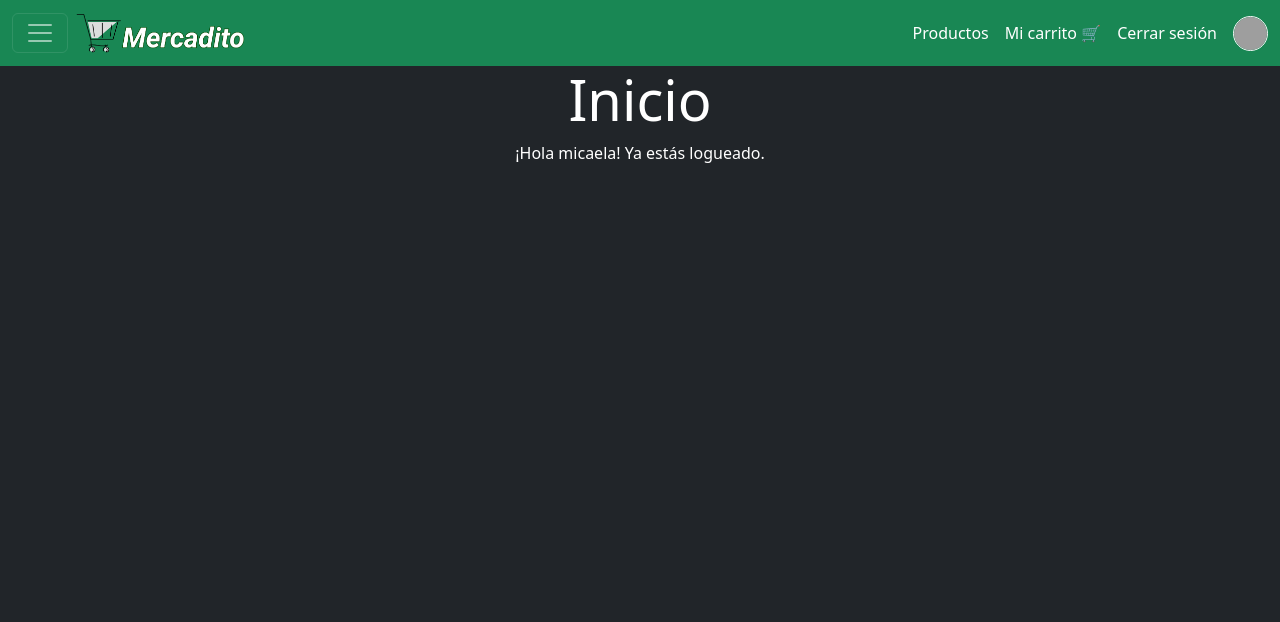
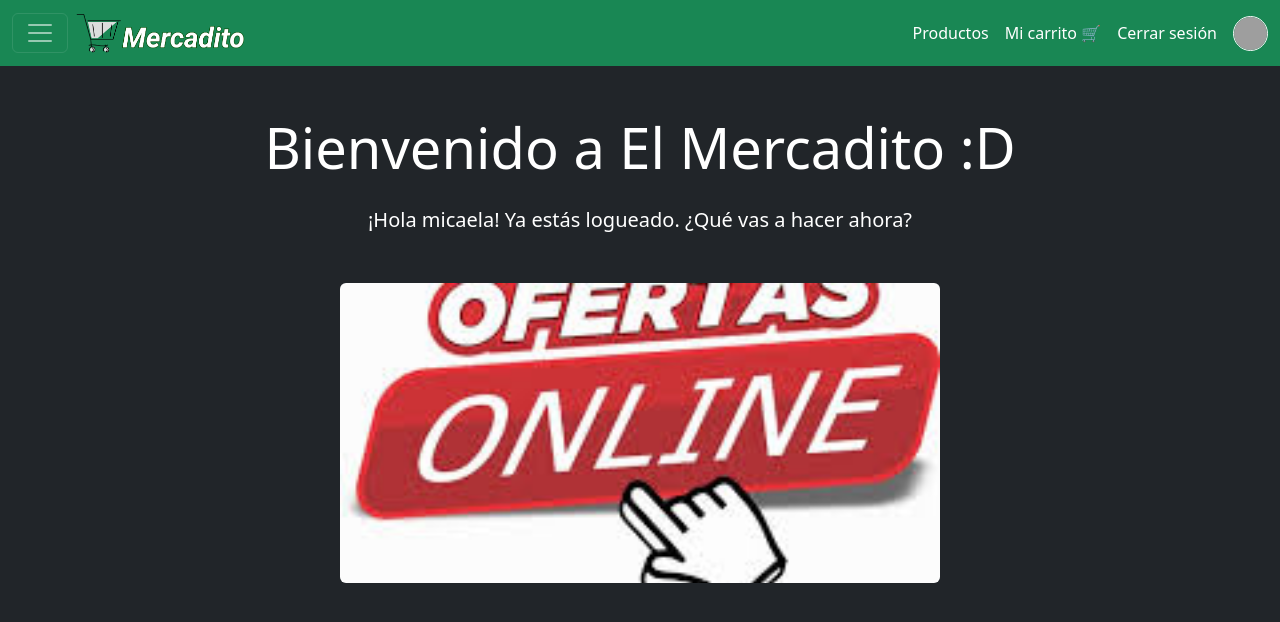
Before and after one commit to BeB55/Progra4-Grupo9, a Django app: page / in a window 1280 px wide. Shown: the top 622 px of the page. Run offline with Django 5.2, Linux system fonts and the light colour scheme; a user stored in the database is signed in; some libraries are stand-ins or nearby versions; grey boxes are pictures that could not be loaded.

Commit message:
agrego un carousel medio raro, para tener algo de inicio

```diff
--- a/templates/home.html
+++ b/templates/home.html
@@ -1,18 +1,43 @@
 {% extends 'base.html' %}
+{% load static %}
 {% load socialaccount %}
 {% block title %}Inicio - El Mercadito{% endblock %}
 
 {% block content %}
-<div class="text-center">
-    <h1 class="display-4">Inicio</h1>
+<div class="text-center mt-5">
+    <h1 class="display-4 mb-4">Bienvenido a El Mercadito :D</h1>
 
     {% if not user.is_authenticated %}
-        <p>Por favor, inicia sesión o regístrate para continuar.</p>
-        <p>
-            <a href="/accounts/google/login/" class="btn btn-success">Entrar con Google</a>
-        </p>
+        <p class="lead">Por favor, inicia sesión o regístrate para continuar.</p>
+        <a href="{% provider_login_url 'google' %}" class="btn btn-success btn-lg mt-3">
+            Entrar con Google
+        </a>
     {% else %}
-        <p>¡Hola {{ user.username }}! Ya estás logueado.</p>
+        <p class="lead">¡Hola {{ user.username }}! Ya estás logueado. ¿Qué vas a hacer ahora?</p>
     {% endif %}
 </div>
+
+<div id="carouselCompact" class="carousel slide mt-5 mx-auto" data-bs-ride="carousel" style="max-width:600px;">
+  <div class="carousel-inner">
+    <div class="carousel-item active">
+      <img src="{% static 'img/carouselA.jpg' %}"
+           class="d-block w-100 rounded"
+           alt="Primera imagen"
+           style="height:300px; object-fit:cover;">
+    </div>
+    <div class="carousel-item">
+      <img src="{% static 'img/carouselB.jpg' %}"
+           class="d-block w-100 rounded"
+           alt="Segunda imagen"
+           style="height:300px; object-fit:cover;">
+    </div>
+    <div class="carousel-item">
+      <img src="{% static 'img/carouselC.jpg' %}"
+           class="d-block w-100 rounded"
+           alt="Tercera imagen"
+           style="height:300px; object-fit:cover;">
+    </div>
+  </div>
+</div>
+
 {% endblock %}
```
Also changed, not shown: static/img/carouselA.jpg (added), static/img/carouselB.jpg (added), static/img/carouselC.jpg (added).
